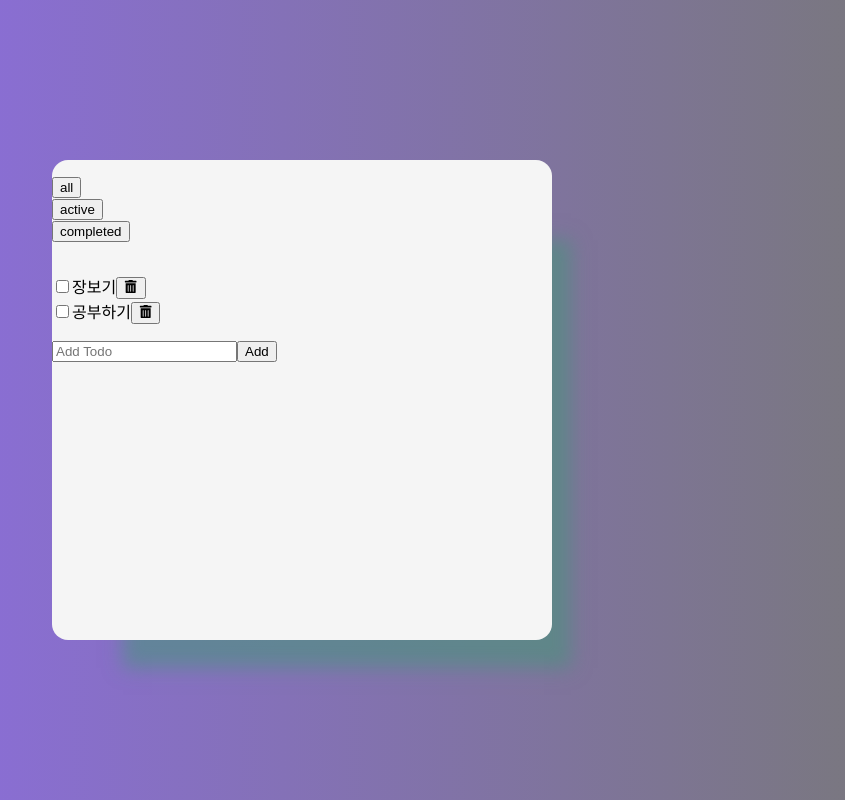
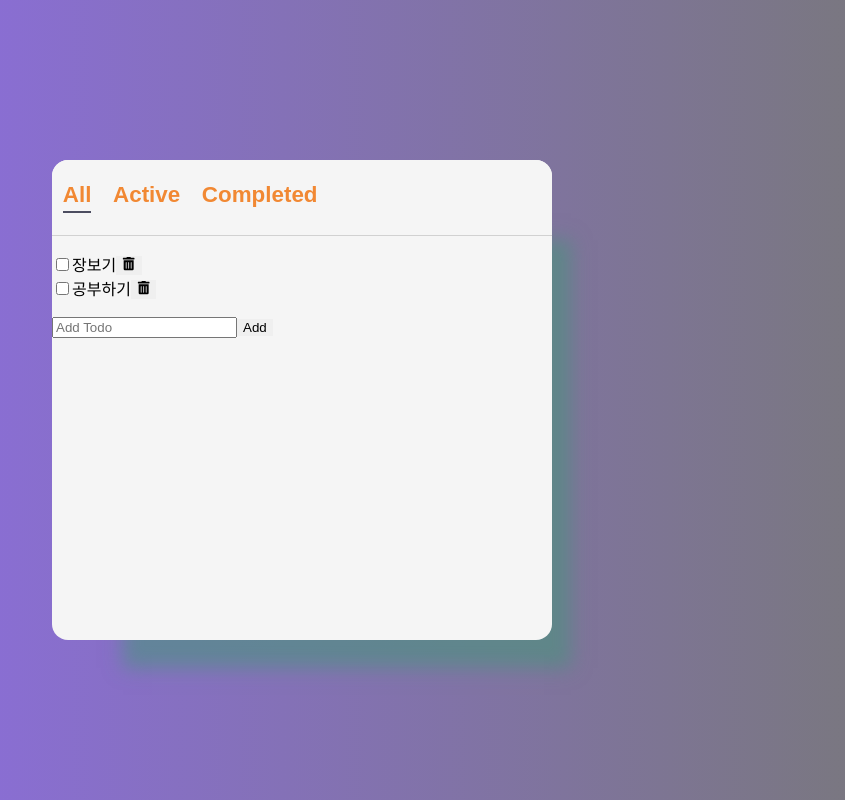
Before and after one commit to lhjwork/jin_todoList, a React (Create React App) app: page / in a window 1280 px wide. Shown: the whole page, without its empty margins (338-1183 px from the left). Built offline with nearby package versions, Linux system fonts and the light colour scheme.

Commit message:
header 스타일링

```diff
--- a/src/components/Header/Header.jsx
+++ b/src/components/Header/Header.jsx
@@ -1,12 +1,19 @@
 import React from "react";
-
+import styles from "./Header.module.css";
 export default function Header({ filters, filter, onFilterChange }) {
   return (
-    <header>
-      <ul>
+    <header className={styles.header}>
+      <ul className={styles.filters}>
         {filters.map((value, index) => (
           <li key={index}>
-            <button onClick={() => onFilterChange(value)}>{value}</button>
+            <button
+              className={`${styles.filter} ${
+                filter === value && styles.selected
+              } `}
+              onClick={() => onFilterChange(value)}
+            >
+              {value}
+            </button>
           </li>
         ))}
       </ul>
--- /dev/null
+++ b/src/components/Header/Header.module.css
@@ -0,0 +1,33 @@
+.header {
+  display: flex;
+  justify-content: space-between;
+  align-items: center;
+  background-color: var(--color-bg-dark);
+  border-bottom: 1px solid var(--color-grey);
+}
+
+.filters {
+  display: flex;
+}
+
+.filter {
+  font-size: 1.4rem;
+  margin: 0.3rem;
+  text-transform: capitalize;
+  background-color: transparent;
+  color: var(--color-accent);
+  opacity: 0.8;
+  font-weight: bold;
+}
+
+filter:hover,
+filter.selected {
+  opacity: 1;
+}
+
+.filter.selected::after {
+  content: "";
+  display: block;
+  margin-top: 0.2rem;
+  border: 1px solid var(--color-text);
+}
--- a/src/index.css
+++ b/src/index.css
@@ -31,6 +31,7 @@ body {
   height: 60%;
   max-width: 500px;
   background-color: var(--color-bg-dark);
+  overflow: hidden;
   border-radius: 1rem;
   display: flex;
   flex-direction: column;
@@ -48,3 +49,8 @@ ul {
   list-style: none;
   padding-left: 0;
 }
+
+button {
+  outline: none;
+  border: none;
+}
```
